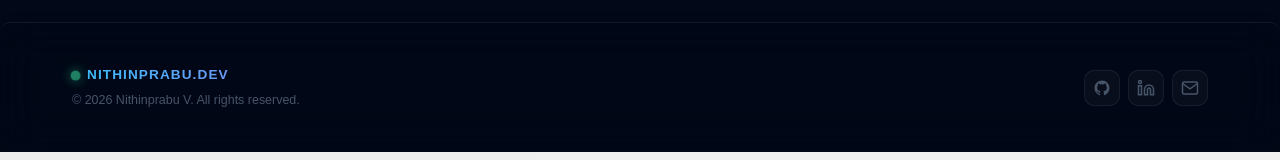
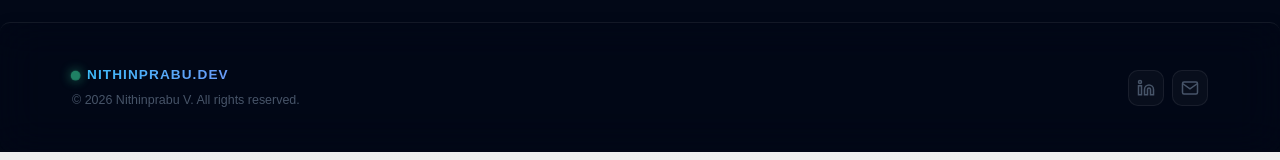
Before and after one commit to Nithinhelloweb/CGPA_REACT_V1, a React (Vite) app in the folder cgpa-calculator-react/: page /developer in a window 1280 px wide. Shown: the part 6591-6751 px from the top of the page. Built offline with nearby package versions, Linux system fonts and the light colour scheme; no server answers.

Commit message:
Added the new version

```diff
--- a/cgpa-calculator-react/src/pages/DeveloperInfo.jsx
+++ b/cgpa-calculator-react/src/pages/DeveloperInfo.jsx
@@ -833,9 +833,6 @@
                         <p className="dev-footer__copy">© {new Date().getFullYear()} Nithinprabu V. All rights reserved.</p>
                     </div>
                     <div className="dev-footer__links">
-                        <a href="https://github.com/nithin1112006" target="_blank" rel="noopener noreferrer" className="dev-footer__link" aria-label="GitHub">
-                            <svg width="18" height="18" viewBox="0 0 24 24" fill="currentColor"><path d="M12 2C6.477 2 2 6.484 2 12.017c0 4.425 2.865 8.18 6.839 9.504.5.092.682-.217.682-.483 0-.237-.008-.868-.013-1.703-2.782.605-3.369-1.343-3.369-1.343-.454-1.158-1.11-1.466-1.11-1.466-.908-.62.069-.608.069-.608 1.003.07 1.531 1.032 1.531 1.032.892 1.53 2.341 1.088 2.91.832.092-.647.35-1.088.636-1.338-2.22-.253-4.555-1.113-4.555-4.951 0-1.093.39-1.988 1.029-2.688-.103-.253-.446-1.272.098-2.65 0 0 .84-.27 2.75 1.026A9.564 9.564 0 0 1 12 6.844a9.59 9.59 0 0 1 2.504.337c1.909-1.296 2.747-1.027 2.747-1.027.546 1.379.202 2.398.1 2.651.64.7 1.028 1.595 1.028 2.688 0 3.848-2.339 4.695-4.566 4.943.359.309.678.92.678 1.855 0 1.338-.012 2.419-.012 2.747 0 .268.18.58.688.482A10.02 10.02 0 0 0 22 12.017C22 6.484 17.522 2 12 2z"/></svg>
-                        </a>
                         <a href="https://www.linkedin.com/in/nithin-prabu-21b415338" target="_blank" rel="noopener noreferrer" className="dev-footer__link" aria-label="LinkedIn">
                             <svg width="18" height="18" viewBox="0 0 24 24" fill="none" stroke="currentColor" strokeWidth="2"><path d="M16 8a6 6 0 0 1 6 6v7h-4v-7a2 2 0 0 0-2-2 2 2 0 0 0-2 2v7h-4v-7a6 6 0 0 1 6-6z"/><rect x="2" y="9" width="4" height="12"/><circle cx="4" cy="4" r="2"/></svg>
                         </a>
```
